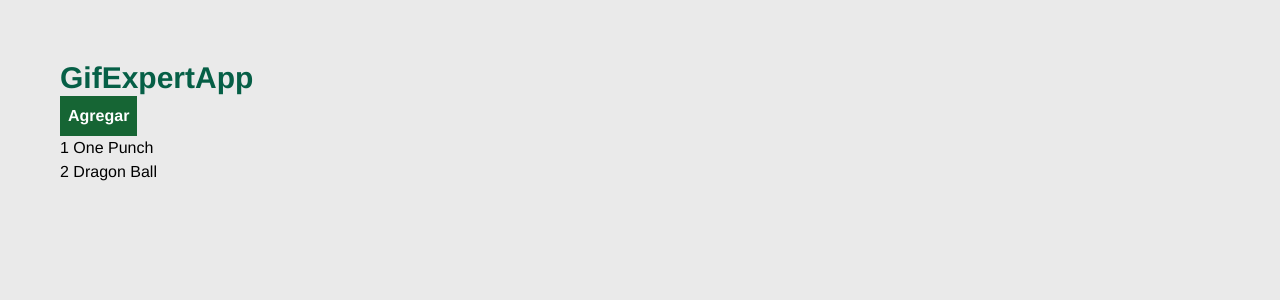
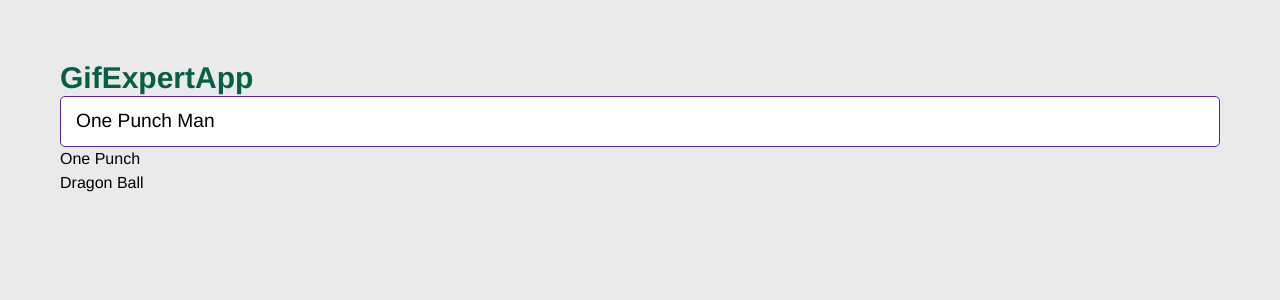
Before and after one commit to gioMarquez/Bases_React, a React (Vite) app: page / in a window 1280 px wide. Shown: the top 300 px of the page. Built offline with nearby package versions, Linux system fonts and the light colour scheme.

Commit message:
Barra de bisqueda Gifs

```diff
--- a/src/GifExpertApp.jsx
+++ b/src/GifExpertApp.jsx
@@ -1,24 +1,29 @@
 import React from "react";
 import { useState } from "react";
+import { AddCategory } from "./components/AddCategory";
 
 export const GifExpertApp = () => {
   //Hooks de react que actualizan el estado
   const [categories, setCategories] = useState(["One Punch", "Dragon Ball"]);
 
-    const onAddCategory = () => {
-        setCategories(['SNK',...categories])
-    }
+  const onAddCategory = () => {
+    setCategories(['Shingeki no Kiojin', ...categories]);
+  };
   return (
     <>
       <h1 className="text-3xl font-bold text-emerald-800">GifExpertApp</h1>
 
       {/* Input */}
+      <AddCategory setCategories = { setCategories }/>
+
 
       {/* Listado de Gif */}
-      <button className="bg-green-800 text-white font-bold p-2 " onClick={onAddCategory}>Agregar</button>
+
       <ol>
-        {categories.map((category, index) => {
-          return <li key={index}> { index = index + 1 } {category}</li>;
+        {categories.map(category => {
+          return (
+            <li key={ category }> { category }</li>
+          );
         })}
       </ol>
       {/* Gif Item */}
--- /dev/null
+++ b/src/components/AddCategory.jsx
@@ -0,0 +1,24 @@
+import { useState } from "react";
+
+export const AddCategory = (setCategories) => {
+  const [inputValue, setInputValue] = useState("One Punch Man");
+
+  const onInputChange = ({ target }) => {
+    setInputValue(target.value);
+  };
+
+  const onSubmit = (event) => {
+    event.preventDefault();
+    console.log(inputValue);
+    setCategories(categories => [inputValue, ...categories])
+  };
+
+  return (
+    <input
+      type="text"
+      placeholder="Buscar gifs..."
+      value={inputValue}
+      onChange={onInputChange}
+    />
+  );
+};
--- /dev/null
+++ b/src/components/GifGrid.jsx
@@ -0,0 +1,16 @@
+import React from "react"
+
+export const GifGrid = ({category}) => {
+    const gifs = [1,2,3,4,5]
+
+  return (
+        <>
+            <h3>{category}</h3>
+            {
+                gifs.map( gif =>(
+                    <p>{ gif }</p>
+                ))
+            }
+        </>
+  )
+}
```
